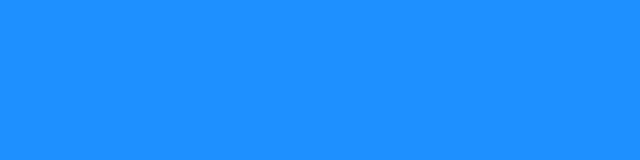
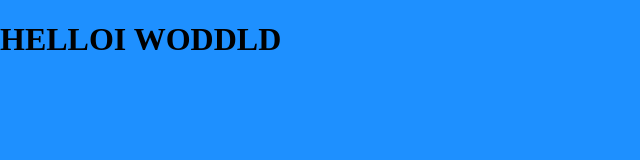
Before and after one commit to Loomiz/template-test, a plain HTML site: page index.html in a window 1280 px wide. Shown: the whole page, without its empty margins (0-640 px from the left). Drawn offline with Linux system fonts and the light colour scheme.

Commit message:
hellod world

```diff
--- a/index.html
+++ b/index.html
@@ -10,7 +10,7 @@
 </head>
 <body>
     <!-- <i class="fab fa-500px"></i> -->
-
+<h1>HELLOI WODDLD</h1>
     <!-- Script -->
 <script src="script.js"></script>
 </body>
```
